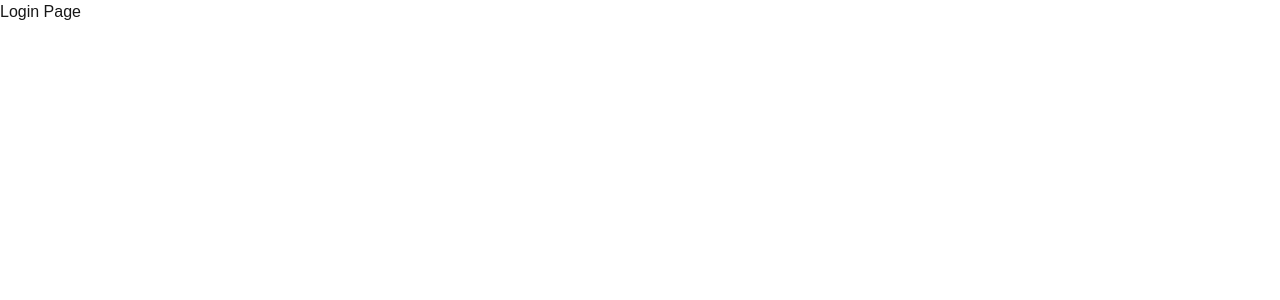
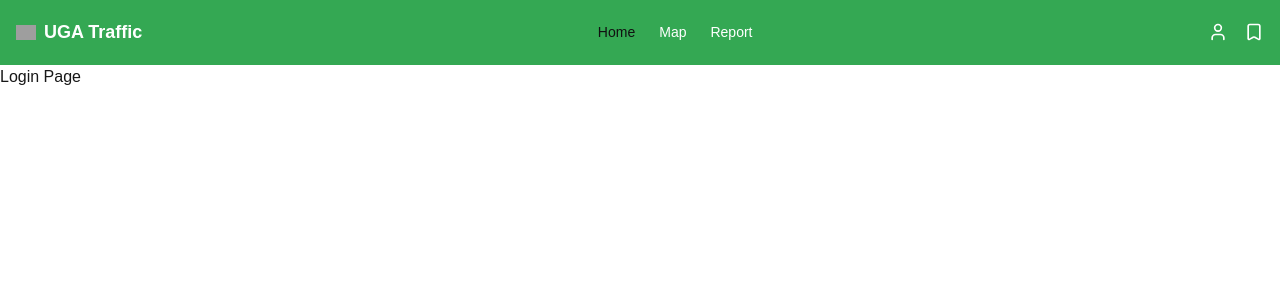
Before and after one commit to alecreates/HACKS2026, a Next.js app: page / in a window 1280 px wide. Shown: the top 300 px of the page. Built offline with nearby package versions, Linux system fonts and the light colour scheme; grey boxes are pictures that could not be loaded.

Commit message:
nav bar start

```diff
--- a/app/nav/nav.module.css
+++ b/app/nav/nav.module.css
@@ -0,0 +1,166 @@
+.nav {
+  background-color: #34a853;
+  border-bottom: 1px solid #34a853;
+  position: sticky;
+  top: 0;
+  z-index: 50;
+}
+
+.container {
+  max-width: 80rem;
+  margin: 0 auto;
+  padding: 0 1rem;
+}
+
+.navInner {
+  display: flex;
+  justify-content: space-between;
+  align-items: center;
+  height: 4rem;
+}
+
+.logo {
+  display: flex;
+  align-items: center;
+  gap: 0.5rem;
+  text-decoration: none;
+  color: #ffffff;
+}
+
+.logoText {
+  font-weight: bold;
+  font-size: 1.125rem;
+  color: #ffffff;
+}
+
+.desktopNav {
+  display: none;
+  align-items: center;
+  gap: 1.5rem;
+}
+
+@media (min-width: 768px) {
+  .desktopNav {
+    display: flex;
+  }
+}
+
+.navLink {
+  font-size: 0.875rem;
+  font-weight: 500;
+  transition: color 0.3s;
+  text-decoration: none;
+  color: #ffffff;
+}
+
+.navLink:hover {
+  color: #111111;
+}
+
+.navLink.active {
+  color: #111111;
+}
+
+.authSection {
+  display: none;
+  align-items: center;
+  gap: 1rem;
+}
+
+@media (min-width: 768px) {
+  .authSection {
+    display: flex;
+  }
+}
+
+.welcomeText {
+  font-size: 0.875rem;
+  color: #ffffff;
+}
+
+.username {
+  color: #ffffff;
+  font-weight: 500;
+}
+
+.authButton {
+  font-size: 0.875rem;
+  font-weight: 500;
+  color: #ffffff;
+  background: none;
+  border: none;
+  cursor: pointer;
+  transition: color 0.3s;
+  text-decoration: none;
+}
+
+.authButton:hover {
+  color: rgb(186, 12, 47);
+}
+
+.iconButton {
+  display: flex;
+  align-items: center;
+  justify-content: center;
+  background-color: transparent;
+  transition: opacity 0.3s;
+  cursor: pointer;
+  border: none;
+  padding: 0;
+}
+
+.iconButton:hover {
+  opacity: 0.8;
+}
+
+.menuButton {
+  display: block;
+  padding: 0.5rem;
+  background: none;
+  border: none;
+  cursor: pointer;
+  color: #ffffff;
+  font-size: 1.25rem;
+}
+
+@media (min-width: 768px) {
+  .menuButton {
+    display: none;
+  }
+}
+
+.mobileMenu {
+  display: block;
+  padding-top: 1rem;
+  padding-bottom: 1rem;
+  border-top: 1px solid #111111;
+}
+
+@media (min-width: 768px) {
+  .mobileMenu {
+    display: none;
+  }
+}
+
+.mobileMenuContent {
+  display: flex;
+  flex-direction: column;
+  gap: 1rem;
+}
+
+.mobileAuthSection {
+  padding-top: 1rem;
+  border-top: 1px solid #111111;
+}
+
+.mobileAuthText {
+  font-size: 0.875rem;
+  color: #ffffff;
+  margin-bottom: 0.5rem;
+}
+
+.mobileAuthButtons {
+  display: flex;
+  flex-direction: column;
+  gap: 0.5rem;
+}
--- a/app/nav/nav.tsx
+++ b/app/nav/nav.tsx
@@ -1,15 +1,220 @@
-"use client";
+"use client"
 
+import Link from "next/link"
+import Image from "next/image"
 import React from "react";
-import styles from "./nav.module.css";
+import { usePathname, useSearchParams } from "next/navigation"
+import { useState, useEffect } from "react"
+import { User, Bookmark, LogOut } from "lucide-react"
+import styles from './nav.module.css'
+import { useRouter } from "next/navigation";
 
-const Nav = ({}) => {
+export default function Navbar() {
+    const pathname = usePathname()
+    const searchParams = useSearchParams()
+    const [isMenuOpen, setIsMenuOpen] = useState(false)
+    const [isMobile, setIsMobile] = useState(false)
+    const [isHydrated, setIsHydrated] = useState(false)
+    const [isLoggedIn, setIsLoggedIn] = useState(false)
+    const [username, setUsername] = useState("")
+    const router = useRouter();
 
-  return (
-    <div>
-      Nav Bar
-    </div>
-  );
-};
+    useEffect(() => {
+        setIsHydrated(true)
 
-export default Nav;
+        // Check if there's a name in URL params (from login redirect)
+        const nameParam = searchParams.get("name")
+        if (nameParam) {
+            setIsLoggedIn(true)
+            setUsername(nameParam)
+            // Store in localStorage for persistence
+            localStorage.setItem("isLoggedIn", "true")
+            localStorage.setItem("username", nameParam)
+        } else {
+          // Check if user is already logged in from localStorage
+          const storedLoggedIn = localStorage.getItem("isLoggedIn") === "true"
+          const storedUsername = localStorage.getItem("username") || ""
+          if (storedLoggedIn && storedUsername) {
+            setIsLoggedIn(true)
+            setUsername(storedUsername)
+          } else {
+            // Not logged in - ensure state is cleared
+            setIsLoggedIn(false)
+            setUsername("")
+          }
+        }
+
+        // Set initial value for mobile
+        setIsMobile(window.innerWidth < 768)
+
+        // Add event listener for window resize
+        const handleResize = () => {
+            setIsMobile(window.innerWidth < 768)
+        }
+
+        window.addEventListener('resize', handleResize)
+        return () => window.removeEventListener('resize', handleResize)
+    }, [searchParams])
+
+    const handleLogout = () => {
+        setIsLoggedIn(false)
+        setUsername("")
+        localStorage.removeItem("isLoggedIn")
+        localStorage.removeItem("username")
+        localStorage.removeItem("userId")
+        localStorage.removeItem("token")
+        setIsMenuOpen(false)
+        router.push("/")
+        // Dispatch a custom event to notify other components of logout
+        window.dispatchEvent(new Event("userLogout"))
+    }
+
+    const navLinks = [
+        { href: "/", label: "Home" },
+        { href: "/map", label: "Map" },
+        { href: "/report", label: "Report" },
+    ]
+
+    return (
+    <nav className={styles.nav}>
+      <div className={styles.container}>
+        <div className={styles.navInner}>
+          {/* Logo */}
+          <Link href="/" className={styles.logo}>
+            <Image
+              src="/UGAlogo_Arch_1in.png"
+              alt="UGA logo"
+              width={20}
+              height={26}
+            />
+            <span className={styles.logoText}>UGA Traffic</span>
+          </Link>
+
+          {/* Desktop Navigation */}
+          <div className={styles.desktopNav}>
+            {navLinks.map((link) => (
+              <Link
+                key={link.href}
+                href={
+                  (!isLoggedIn && (link.label === 'Map' || link.label === 'Report'))
+                  ? '/nonauth'
+                  : link.href
+                }
+                className={`${styles.navLink} ${pathname === link.href ? styles.active : ''}`}
+              >
+                {link.label}
+              </Link>
+            ))}
+          </div>
+
+          {/* Auth Section */}
+          <div className={styles.authSection}>
+            {isLoggedIn ? (
+              <>
+                <span className={styles.welcomeText}>
+                  Welcome, <span className={styles.username}>{username}</span>
+                </span>
+                { <Link
+                  href="/saved"
+                  className={styles.iconButton}
+                >
+                  <Bookmark size={20} color="#ffffff" />
+                </Link> }
+                <button
+                  onClick={handleLogout}
+                  className={styles.iconButton}
+                  title="Logout"
+                >
+                  <LogOut size={20} color="#ffffff" />
+                </button>
+              </>
+            ) : (
+              <>
+                <Link
+                  href="/login"
+                  className={styles.iconButton}
+                >
+                  <User size={20} color="#ffffff" />
+                </Link>
+                { <Link
+                  href={isLoggedIn ? "/saved" : "/nonauth"}
+                  className={styles.iconButton}
+                >
+                  <Bookmark size={20} color="#ffffff" />
+                </Link> }
+              </>
+            )}
+          </div>
+
+          {/* Mobile Menu Button */}
+          {isHydrated && (
+          <button
+            onClick={() => setIsMenuOpen(!isMenuOpen)}
+            className={styles.menuButton}
+          >
+            {isMenuOpen ? "✖" : "☰"}
+          </button>
+          )}
+        </div>
+
+        {/* Mobile Menu */}
+        {isHydrated && isMenuOpen && (
+          <div className={styles.mobileMenu}>
+            <div className={styles.mobileMenuContent}>
+              {navLinks.map((link) => (
+                <Link
+                  key={link.href}
+                  href={link.label === 'Map' && !isLoggedIn ? '/nonauth' : link.href}
+                  onClick={() => setIsMenuOpen(false)}
+                  className={`${styles.navLink} ${pathname === link.href ? styles.active : ''}`}
+                >
+                  {link.label}
+                </Link>
+              ))}
+              <div className={styles.mobileAuthSection}>
+                {isLoggedIn ? (
+                  <>
+                    <p className={styles.mobileAuthText}>
+                      Welcome, <span className={styles.username}>{username}</span>
+                    </p>
+                    { <Link
+                      href="/saved"
+                      onClick={() => setIsMenuOpen(false)}
+                      className={styles.iconButton}
+                    >
+                      <Bookmark size={20} color="#ffffff" />
+                    </Link> }
+                    <button
+                      onClick={handleLogout}
+                      className={styles.iconButton}
+                      title="Logout"
+                    >
+                      <LogOut size={20} color="#ffffff" />
+                    </button>
+                  </>
+                ) : (
+                  <div className={styles.mobileAuthButtons}>
+                    <Link
+                      href="/login"
+                      onClick={() => setIsMenuOpen(false)}
+                      className={styles.iconButton}
+                    >
+                      <User size={20} color="#ffffff" />
+                    </Link>
+                    { <Link
+                      href="/saved"
+                      onClick={() => setIsMenuOpen(false)}
+                      className={styles.iconButton}
+                    >
+                      <Bookmark size={20} color="#ffffff" />
+                    </Link> }
+                  </div>
+                )}
+              </div>
+            </div>
+          </div>
+        )}
+      </div>
+    </nav>
+  )
+}
--- a/app/page.tsx
+++ b/app/page.tsx
@@ -1,9 +1,13 @@
 import Image from "next/image";
 import Profile from "./profile/profile";
 import Login from "./login/login";
+import Nav from "./nav/nav";
 
 export default function Home() {
   return (
-   <Login></Login>
+   <>
+     <Nav></Nav>
+     <Login></Login>
+   </>
   );
 }
--- a/package.json
+++ b/package.json
@@ -9,6 +9,7 @@
     "lint": "eslint"
   },
   "dependencies": {
+    "lucide-react": "^0.563.0",
     "next": "16.1.6",
     "react": "19.2.3",
     "react-dom": "19.2.3"
```
Also changed, not shown: app/home/home.module.css (added), app/home/home.tsx (added), 1 other file (tests, documents, lock files or other folders).
